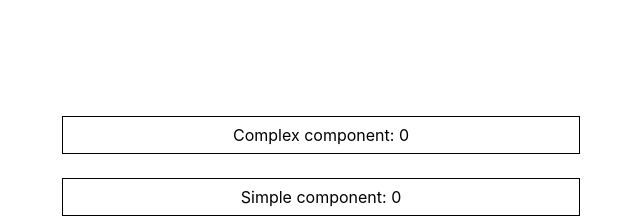
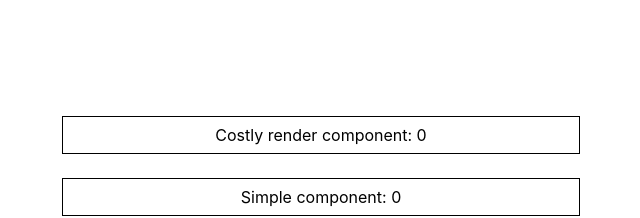
Before and after one commit to Nicoowr/react-rendering, a React (Create React App) app: page / in a window 1280 px wide. Shown: the part 212-430 px from the top of the page, without its empty margins (319-959 px from the left). Built offline with nearby package versions, Linux system fonts and the light colour scheme.

Commit message:
refactor: better naming and DRY

```diff
--- a/src/AppV2.tsx
+++ b/src/AppWithAsynchronousRendering.tsx
@@ -1,16 +1,16 @@
 import React, { useDeferredValue, useState } from "react";
 import "./App.css";
-import { AppStyle } from "./AppV1";
-import { ComplexComponentV2 } from "./components/ComplexComponentV2";
+import { AppStyle } from "./AppWithSynchronousRendering";
+import { CostlyRenderComponent } from "./components/CostlyRenderComponent";
 import { SimpleComponent } from "./components/SimpleComponent";
 
-function AppV2() {
+function AppWithAsynchronousRendering() {
   const [counter, setCounter] = useState(0);
   const deferredCounter = useDeferredValue(counter);
-  console.log("counter", counter);
+
   return (
     <div className="App" style={AppStyle}>
-      <ComplexComponentV2
+      <CostlyRenderComponent
         counter={deferredCounter}
         isStale={deferredCounter !== counter}
       />
@@ -20,4 +20,4 @@ function AppV2() {
   );
 }
 
-export default AppV2;
+export default AppWithAsynchronousRendering;
--- a/src/AppV1.tsx
+++ b/src/AppWithSynchronousRendering.tsx
@@ -1,7 +1,7 @@
 import React, { useState } from "react";
 import "./App.css";
-import { ComplexComponentV1 } from "./components/ComplexComponentV1";
 import { SimpleComponent } from "./components/SimpleComponent";
+import { CostlyRenderComponent } from "./components/CostlyRenderComponent";
 
 export const AppStyle: React.CSSProperties = {
   display: "flex",
@@ -10,16 +10,15 @@ export const AppStyle: React.CSSProperties = {
   flexDirection: "column",
 };
 
-function AppV1() {
+function AppWithSynchronousRendering() {
   const [counter, setCounter] = useState(0);
-  console.log("counter", counter);
   return (
     <div className="App" style={AppStyle}>
-      <ComplexComponentV1 counter={counter} />
+      <CostlyRenderComponent counter={counter} />
       <SimpleComponent counter={counter} />
       <button onClick={() => setCounter(counter + 1)}>Increment</button>
     </div>
   );
 }
 
-export default AppV1;
+export default AppWithSynchronousRendering;
--- a/src/components/ComplexComponentV1.tsx
+++ /dev/null
@@ -1,10 +0,0 @@
-import React from "react";
-import { MD5 } from "object-hash";
-
-import data from "../data/longText.json";
-import { boxStyle } from "./SimpleComponent";
-
-export const ComplexComponentV1 = ({ counter }: { counter: number }) => {
-  const hashedCounter = counter === 0 ? counter : MD5(data);
-  return <div style={boxStyle}>{`Complex component: ${hashedCounter}`}</div>;
-};
--- a/src/components/ComplexComponentV2.tsx
+++ b/src/components/CostlyRenderComponent.tsx
@@ -4,7 +4,7 @@ import { MD5 } from "object-hash";
 import data from "../data/longText.json";
 import { boxStyle } from "./SimpleComponent";
 
-export const ComplexComponentV2 = ({
+export const CostlyRenderComponent = ({
   counter,
   isStale,
 }: {
@@ -12,8 +12,12 @@ export const ComplexComponentV2 = ({
   isStale?: boolean;
 }) => {
   if (isStale) {
-    return <div style={boxStyle}>{"Complex component: I'm loading..."}</div>;
+    return (
+      <div style={boxStyle}>{"Costly render component: I'm loading..."}</div>
+    );
   }
   const hashedCounter = counter === 0 ? counter : MD5(data);
-  return <div style={boxStyle}>{`Complex component: ${hashedCounter}`}</div>;
+  return (
+    <div style={boxStyle}>{`Costly render component: ${hashedCounter}`}</div>
+  );
 };
--- a/src/index.tsx
+++ b/src/index.tsx
@@ -1,7 +1,7 @@
 import React from "react";
 import { createRoot } from "react-dom/client";
 import "./index.css";
-import AppV1 from "./AppV1";
+import AppWithAsynchronousRendering from "./AppWithAsynchronousRendering";
 
 const container = document.getElementById("root");
 // @ts-ignore
@@ -9,6 +9,6 @@ const root = createRoot(container);
 
 root.render(
   <React.StrictMode>
-    <AppV1 />
+    <AppWithAsynchronousRendering />
   </React.StrictMode>
 );
```
Also changed, not shown: 2 other files (tests, documents, lock files or other folders).
